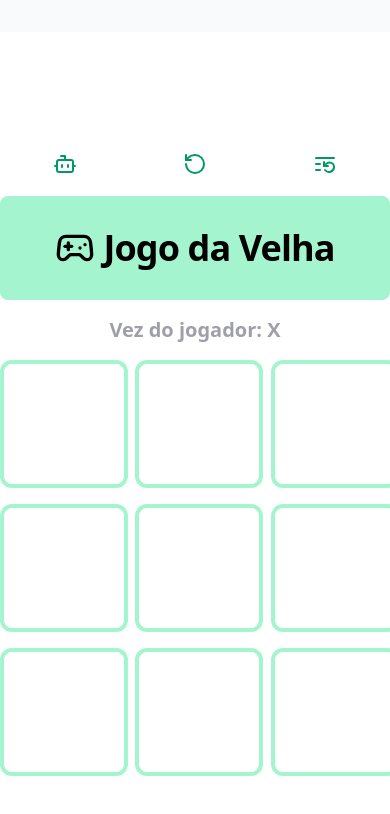
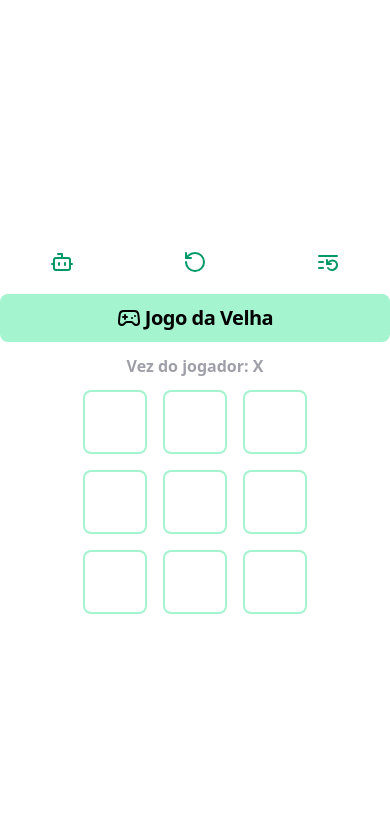
Before and after one commit to Tonybsilva-dev/tic-tac-toe-ai, a React (Vite) app: page / in a window 390 px wide. Shown: the top 814 px of the page. Built offline with nearby package versions, Linux system fonts and the light colour scheme.

Commit message:
feat: add responsivity

```diff
--- a/src/App.tsx
+++ b/src/App.tsx
@@ -41,7 +41,7 @@ function App() {
     <HelmetProvider>
       <SEO />
       <GameProvider>
-        <div className="min-h-screen bg-gray-50 py-8">
+        <div className="min-h-screen bg-gray-50">
           <Game />
         </div>
       </GameProvider>
--- a/src/components/header.tsx
+++ b/src/components/header.tsx
@@ -7,9 +7,9 @@ type HeaderProps = {
 const Header = ({ title = 'Jogo da Velha' }: HeaderProps) => {
   return (
     <header className="w-full">
-      <div className="flex items-center justify-center gap-2">
-        <Gamepad2Icon className="w-10 h-10" />
-        <h1 className="text-4xl font-bold leading-none tracking-tight">{title}</h1>
+      <div className="flex items-center justify-center gap-1 sm:gap-2">
+        <Gamepad2Icon className="w-6 h-6 sm:w-8 sm:h-8 md:w-10 md:h-10" />
+        <h1 className="text-xl sm:text-2xl md:text-4xl font-bold leading-none tracking-tight">{title}</h1>
       </div>
     </header>
   )
--- a/src/components/player-turn.tsx
+++ b/src/components/player-turn.tsx
@@ -5,7 +5,7 @@ type PlayerTurnProps = {
 const PlayerTurn = ({ player }: PlayerTurnProps) => {
   return (
     <section className="text-center w-full border-none">
-      <p className="text-xl font-semibold text-zinc-400 my-2">{player}</p>
+      <p className="text-base sm:text-lg md:text-xl font-semibold text-zinc-400 my-1 sm:my-2">{player}</p>
     </section>
   )
 }
--- a/src/components/square.tsx
+++ b/src/components/square.tsx
@@ -16,13 +16,13 @@ const getBackgroundColor = (player: Player | null, isWinnerSquare: boolean) => {
 const Square = ({ value, onClick, isWinnerSquare }: SquareProps) => {
 
   const changeValueToIcon = (value: Player | null,) => {
-    if (value === "X") return <XIcon className="w-12 h-12" />
-    if (value === "O") return <CircleIcon className="w-12 h-12" />
+    if (value === "X") return <XIcon className="w-8 h-8 sm:w-10 sm:h-10 md:w-12 md:h-12" />
+    if (value === "O") return <CircleIcon className="w-8 h-8 sm:w-10 sm:h-10 md:w-12 md:h-12" />
   }
 
   return <button
     onClick={onClick}
-    className={`w-32 h-32 border-4 text-4xl mx-auto flex items-center justify-center font-bold border-emerald-200 rounded-xl ${getTextColor(value)} ${getBackgroundColor(value, isWinnerSquare)}`}
+    className={`w-16 h-16 sm:w-20 sm:h-20 md:w-32 md:h-32 border-2 sm:border-3 md:border-4 text-xl sm:text-2xl md:text-4xl mx-auto flex items-center justify-center font-bold border-emerald-200 rounded-lg md:rounded-xl ${getTextColor(value)} ${getBackgroundColor(value, isWinnerSquare)}`}
   >{changeValueToIcon(value)}</button>
 }
 
--- a/src/components/tool-buttons.tsx
+++ b/src/components/tool-buttons.tsx
@@ -10,7 +10,7 @@ const ToolButtons = () => {
 
   return (
     <>
-      <div className="flex w-full items-center justify-between text-center mx-auto">
+      <div className="flex w-full items-center justify-between text-center mx-auto gap-2">
         <div className="flex-1">
           <ToolButton
             icon={BotIcon}
--- a/src/components/wrapper.tsx
+++ b/src/components/wrapper.tsx
@@ -7,7 +7,7 @@ type WrapperProps = {
 
 const Wrapper = ({ children, className }: WrapperProps) => {
   return (
-    <div className={cn("w-full max-w-md bg-emerald-200 flex flex-col items-center justify-center p-8 rounded-lg", className)}>
+    <div className={cn("w-full max-w-md bg-emerald-200 flex flex-col items-center justify-center p-3 sm:p-4 md:p-8 rounded-lg", className)}>
       {children}
     </div>
   )
```
